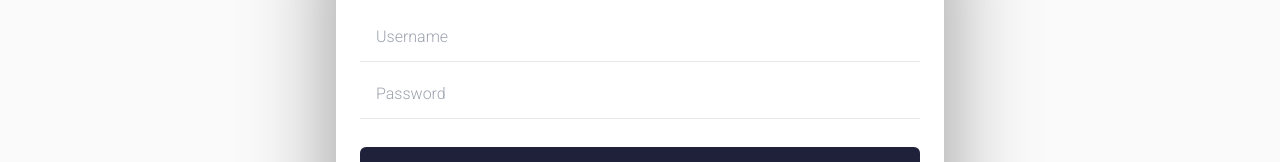
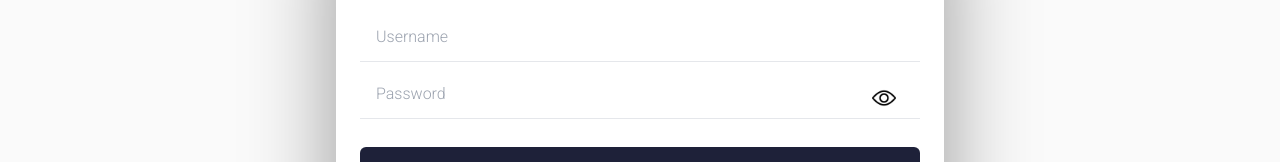
Before and after one commit to Jcerovsky/real-time-chat-app, a Next.js app: page /login in a window 1280 px wide. Shown: the part 227-389 px from the top of the page. Built offline with nearby package versions, Linux system fonts and the light colour scheme.

Commit message:
add password visibility change icons and implement logic to login page

```diff
--- a/src/app/login/page.tsx
+++ b/src/app/login/page.tsx
@@ -4,6 +4,7 @@ import React, { useContext, useState } from "react";
 import Input from "@/app/components/Input";
 import Button from "@/app/components/Button";
 import Link from "next/link";
+import Image from "next/image";
 import useObjectState from "@/app/hooks/useObjectState";
 import { FormProps } from "@/app/signup/page";
 import { usePathname, useRouter } from "next/navigation";
@@ -15,6 +16,7 @@ function Page() {
     username: "",
   });
   const [isSubmitted, setIsSubmitted] = useState<boolean>(false);
+  const [isPasswordVisible, setIsPasswordVisible] = useState<boolean>(false);
 
   const path = usePathname();
   const router = useRouter();
@@ -47,7 +49,7 @@ function Page() {
   return (
     <form
       className="w-full sm:w-3/4 sm:ml-auto sm:mr-auto px-6 py-10 rounded-md bg-white dark:bg-primary-dark
-    max-w-[38rem] sm:mt-10 dark:text-zinc-50 shadow-large"
+    max-w-[38rem] sm:mt-10 dark:text-zinc-50 shadow-large "
       onSubmit={handleSubmit}
     >
       <h1 className="text-2xl text-center">
@@ -65,13 +67,24 @@ function Page() {
         name="username"
         setFormData={setFormData}
       />
+      <div className="relative">
         <Input
           placeholder="Password "
           value={formData.password.trim()}
           name="password"
           setFormData={setFormData}
-        type={"password"}
+          type={isPasswordVisible ? "text" : "password"}
         />
+        <Image
+          className="absolute top-4 right-6 cursor-pointer"
+          onMouseDown={() => setIsPasswordVisible(true)}
+          onMouseUp={() => setIsPasswordVisible(false)}
+          width={24}
+          height={24}
+          src={`/assets/${isPasswordVisible ? "crossed-" : ""}eye-icon.png`}
+          alt="eye-icon"
+        />
+      </div>
       <Button customStyle="mt-5 w-full py-3 px-4" isDisabled={isSubmitted}>
         Log in
       </Button>
```
Also changed, not shown: public/assets/crossed-eye-icon.png (added), public/assets/eye-icon.png (added). Lines whose indentation alone changed are shown as unchanged.
